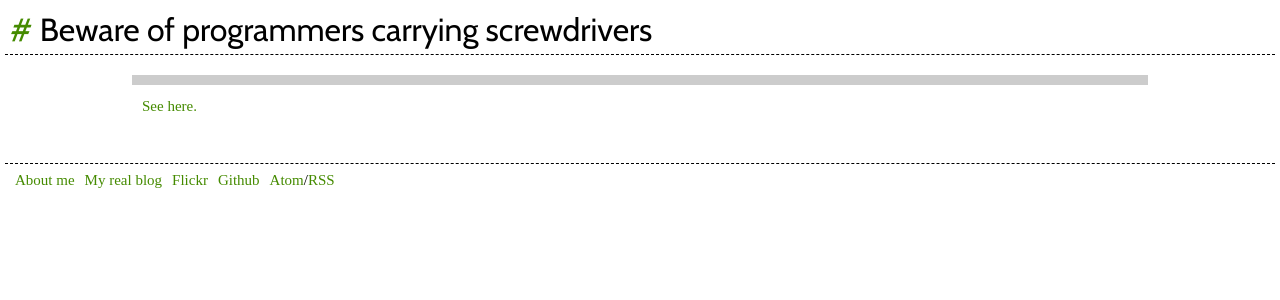
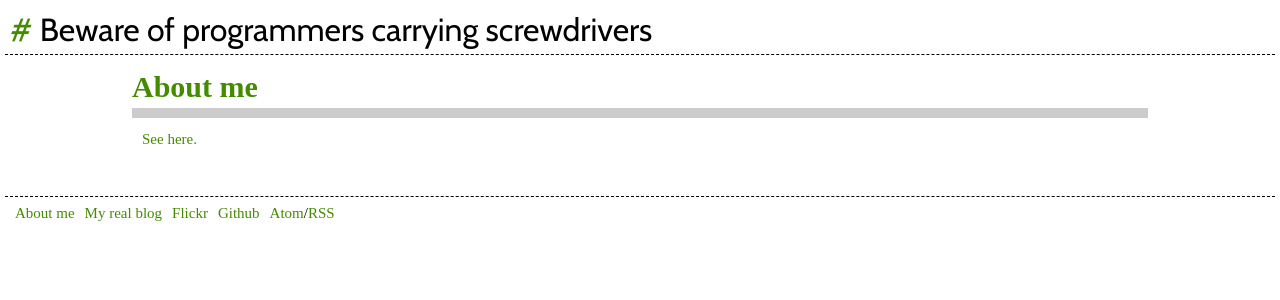
Before and after one commit to logic/logic.github.io, a Jekyll site: the page built from about.html, in a window 1280 px wide. Shown: the top 300 px of the page. Built offline with Jekyll 4.4.1, drawn with Linux system fonts in a browser that asks for light colours; some web fonts are replaced.

Commit message:
Small appearance tweak to "About" page.

```diff
--- a/about.html
+++ b/about.html
@@ -1,7 +1,8 @@
 ---
 layout: default
-title: "Beware of programmers carrying screwdrivers"
+title: "About me"
 ---
+<h1 class="postTitle"><a href="{{ page.url }}">{{ page.title }}</a></h1>
 <div class="post">
-<p><a href="http://esm.logic.net/">See here.</a></p>
+  <p><a href="http://esm.logic.net/">See here.</a></p>
 </div>
```
